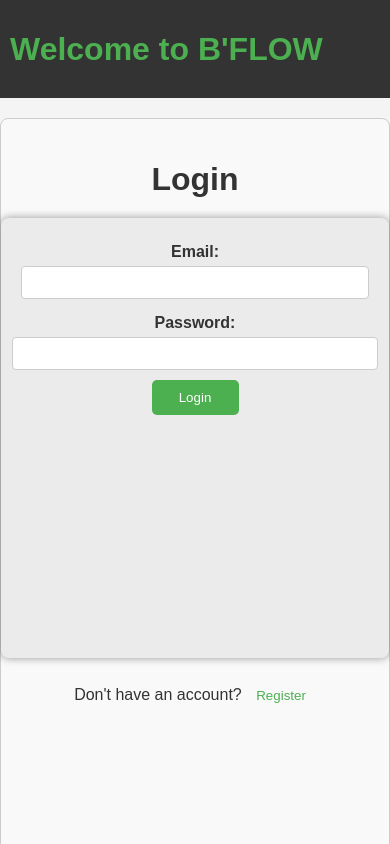
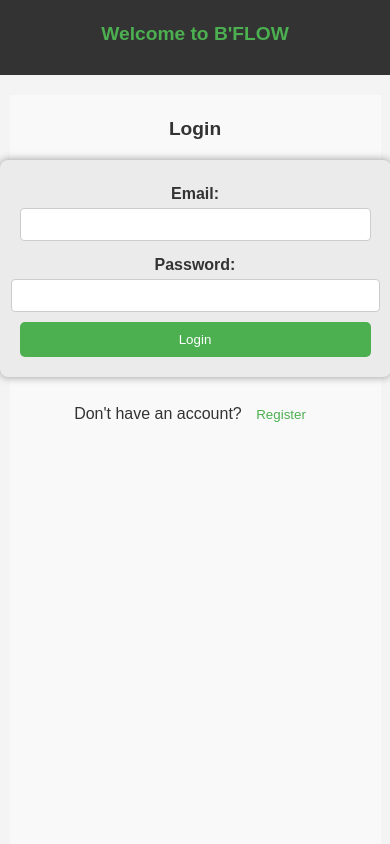
Before and after one commit to bflow-production/bflow, a React (Create React App) app in the folder client/: page / in a window 390 px wide. Shown: the top 844 px of the page. Built offline with nearby package versions, Linux system fonts and the light colour scheme.

Commit message:
register skaalautuvuus korjaus

```diff
--- a/client/src/login.css
+++ b/client/src/login.css
@@ -1,7 +1,6 @@
 .login {
   display: flex;
   flex-direction: column;
-
   align-items: center;
   height: 100vh;
   padding: 20px;
@@ -9,7 +8,9 @@
   border-radius: 8px;
   margin: 0 auto;
   background-color: #f9f9f9;
+  max-width: 90%;
 }
+
 .register {
   display: flex;
   flex-direction: column;
@@ -21,6 +22,7 @@
   border-radius: 8px;
   margin: 0 auto;
   background-color: #f9f9f9;
+  max-width: 90%;
 }
 
 h1 {
@@ -32,10 +34,12 @@ h1 {
   color: red;
   text-align: center;
 }
+
 .notRegistered {
   text-align: center;
   margin-top: 20px;
 }
+
 .notRegistered button {
   padding: 10px;
   background-color: #000000;
@@ -44,9 +48,9 @@ h1 {
   border-radius: 4px;
   cursor: pointer;
 }
+
 .notRegistered button:hover {
   background-color: #264b28;
-
 }
 
 form {
@@ -54,13 +58,13 @@ form {
   flex-direction: column;
   align-items: center;
   max-width: 400px;
-  min-height: 400px;
   width: 100%;
   background-color: #ebebeb;
   padding: 20px;
   border-radius: 8px;
   box-shadow: 0px 0px 8px rgba(0, 0, 0, 0.4);
 }
+
 .header {
   background-color: #333;
   color: white;
@@ -73,6 +77,7 @@ form {
 form label {
   margin: 5px 0;
 }
+
 .title {
   position: absolute;
   top: 0;
@@ -81,6 +86,7 @@ form label {
   font-size: 2rem;
   font-weight: bold;
 }
+
 form input {
   width: 100%;
   padding: 8px;
@@ -90,7 +96,7 @@ form input {
 }
 
 form button {
-  width: 25%;
+  width: 100%;
   padding: 10px;
   background-color: #4CAF50;
   color: rgb(255, 255, 255);
@@ -102,3 +108,44 @@ form button {
 form button:hover {
   background-color: #45a049;
 }
+
+/* Media Queries for Responsiveness */
+@media (max-width: 768px) {
+  .login-container {
+    padding: 10px;
+  }
+
+  .login {
+    width: 100%;
+    padding: 10px;
+  }
+
+  h1 {
+    font-size: 1.5rem;
+  }
+
+  .notRegistered button {
+    max-width: 100%;
+  }
+}
+
+@media (max-width: 480px) {
+  .login-container {
+    padding: 10px;
+  }
+
+  .login {
+    border: none;
+    border-radius: 0;
+    box-shadow: none;
+    padding: 10px;
+  }
+
+  h1 {
+    font-size: 1.2rem;
+  }
+
+  .notRegistered button {
+    max-width: 100%;
+  }
+}
--- a/client/src/register.css
+++ b/client/src/register.css
@@ -109,3 +109,41 @@ body {
   .role-buttons button:hover {
     background-color: #e0e0e0;
   }
+
+
+@media (max-width: 768px) {
+  .register-container {
+    padding: 10px;
+  }
+
+  .register {
+    width: 100%;
+    padding: 10px;
+  }
+
+  .header {
+    flex-direction: column;
+    align-items: center;
+  }
+
+  .headerTitle {
+    font-size: 1.5rem;
+  }
+}
+
+@media (max-width: 480px) {
+  .register-container {
+    padding: 10px;
+  }
+
+  .register {
+    border: none;
+    border-radius: 0;
+    box-shadow: none;
+    padding: 10px;
+  }
+
+  .headerTitle {
+    font-size: 1.2rem;
+  }
+}
```
Also changed, not shown: 2 other files (tests, documents, lock files or other folders).
